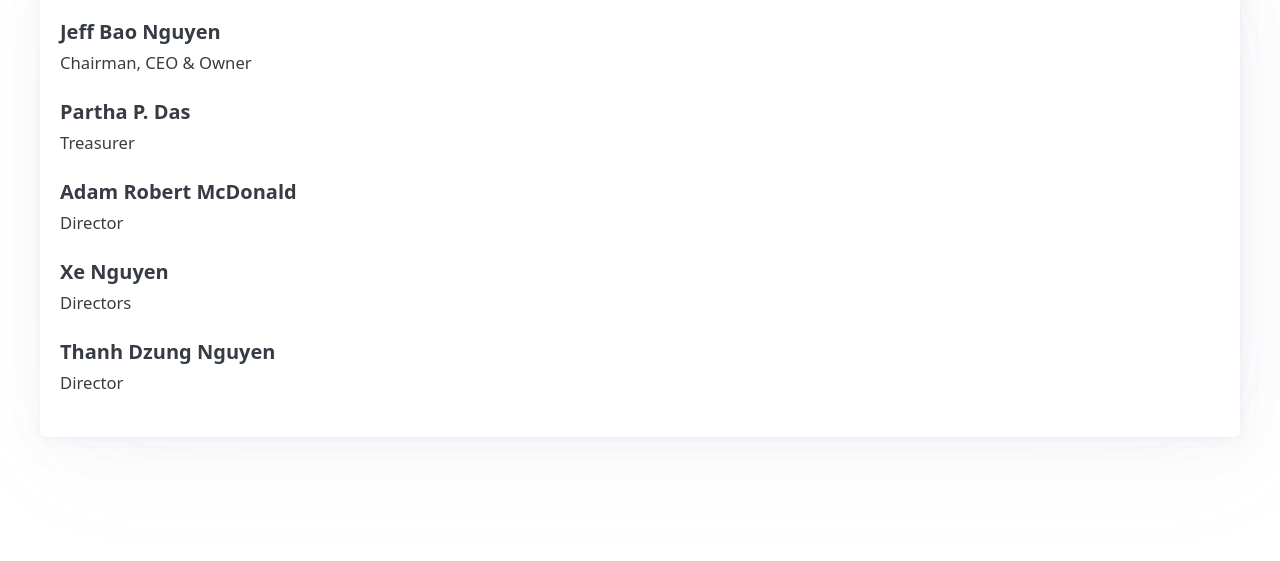
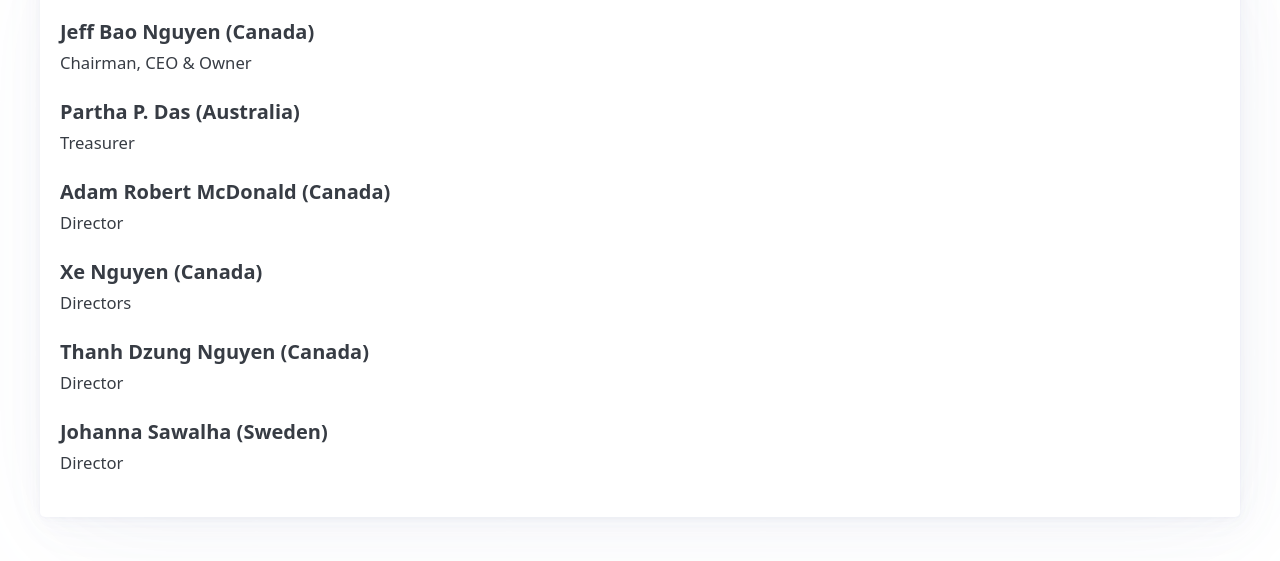
Before and after one commit to padmarefuge/padmarefuge.github.io, a plain HTML site: page team.html in a window 1280 px wide. Shown: the part 153-714 px from the top of the page. Drawn offline with nearby package versions, Linux system fonts and the light colour scheme.

Commit message:
Update team.html
added new director

```diff
--- a/team.html
+++ b/team.html
@@ -33,27 +33,32 @@
       <article>
         <header>Board of Directors</header>
         <section>
-          <b>Jeff Bao Nguyen</b>
+          <b>Jeff Bao Nguyen (Canada)</b>
           <br>
           <small>Chairman, CEO & Owner</small>
         </section>
         <section>
-          <b>Partha P. Das</b>
+          <b>Partha P. Das (Australia)</b>
           <br>
           <small>Treasurer</small>
         </section>
         <section>
-          <b>Adam Robert McDonald</b>
+          <b>Adam Robert McDonald (Canada)</b>
           <br>
           <small>Director</small>
         </section>
         <section>
-          <b>Xe Nguyen</b>
+          <b>Xe Nguyen (Canada)</b>
           <br>
           <small>Directors</small>
         </section>
         <section>
-          <b>Thanh Dzung Nguyen</b>
+          <b>Thanh Dzung Nguyen (Canada)</b>
+          <br>
+          <small>Director</small>
+        </section>
+        <section>
+          <b>Johanna Sawalha (Sweden)</b>
           <br>
           <small>Director</small>
         </section>
```
